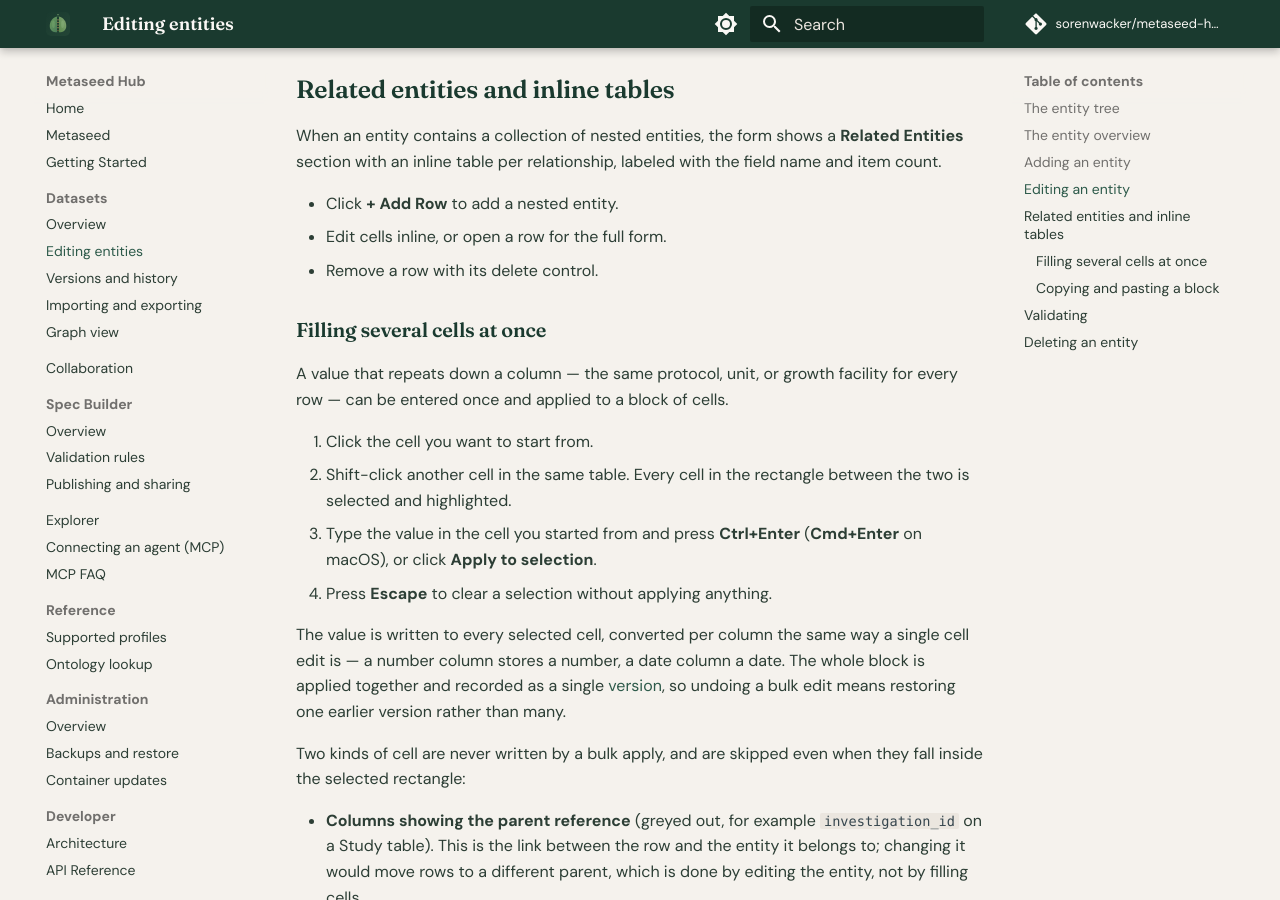
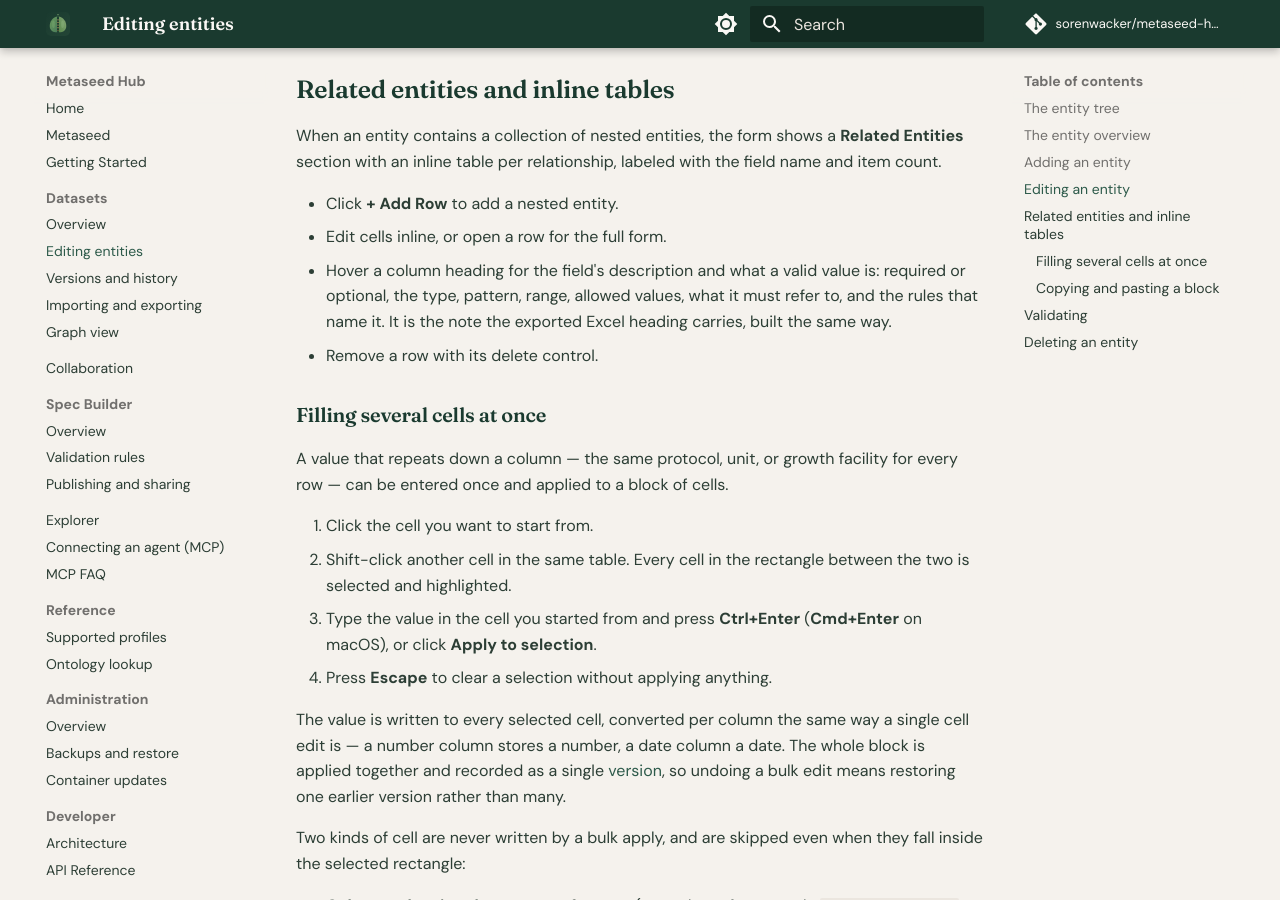
Before and after one commit to sorenwacker/metaseed-hub, an MkDocs documentation site: the page built from docs/datasets/entities.md, in a window 1280 px wide and 900 px high, scrolled down 1215 px. Built offline with MkDocs 1.6.1 and Material for MkDocs 9.7.7, drawn with Linux system fonts in a browser that asks for light colours; comment, search, counter and statistics services are not loaded.

Commit message:
State that a column heading carries the exported heading's note, so the editor and the export cannot drift

```diff
--- a/docs/datasets/entities.md
+++ b/docs/datasets/entities.md
@@ -32,6 +32,7 @@ When an entity contains a collection of nested entities, the form shows a **Rela
 
 - Click **+ Add Row** to add a nested entity.
 - Edit cells inline, or open a row for the full form.
+- Hover a column heading for the field's description and what a valid value is: required or optional, the type, pattern, range, allowed values, what it must refer to, and the rules that name it. It is the note the exported Excel heading carries, built the same way.
 - Remove a row with its delete control.
 
 ### Filling several cells at once
```
Also changed, not shown: CHANGELOG.md (+1 -0 lines).
